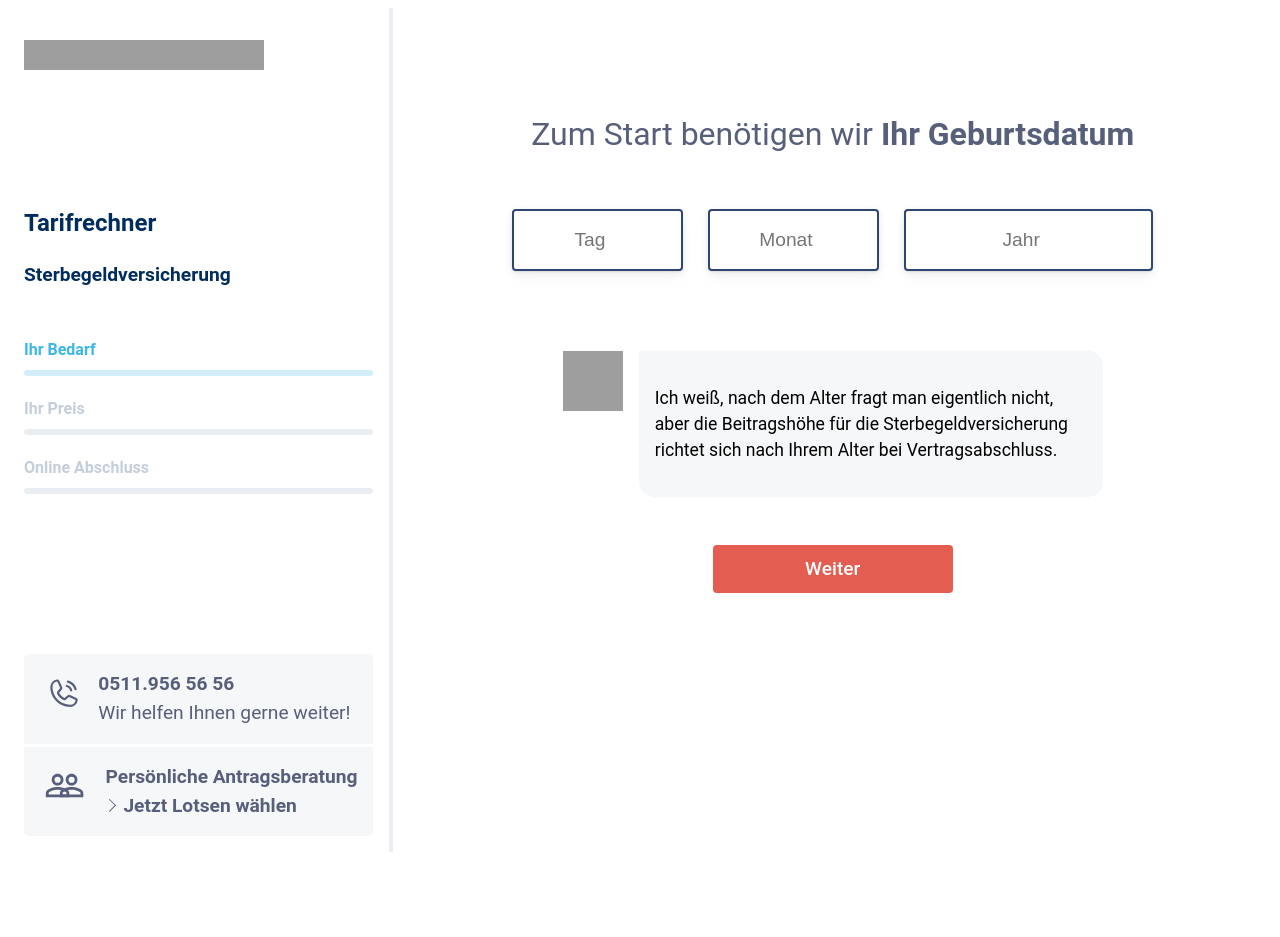
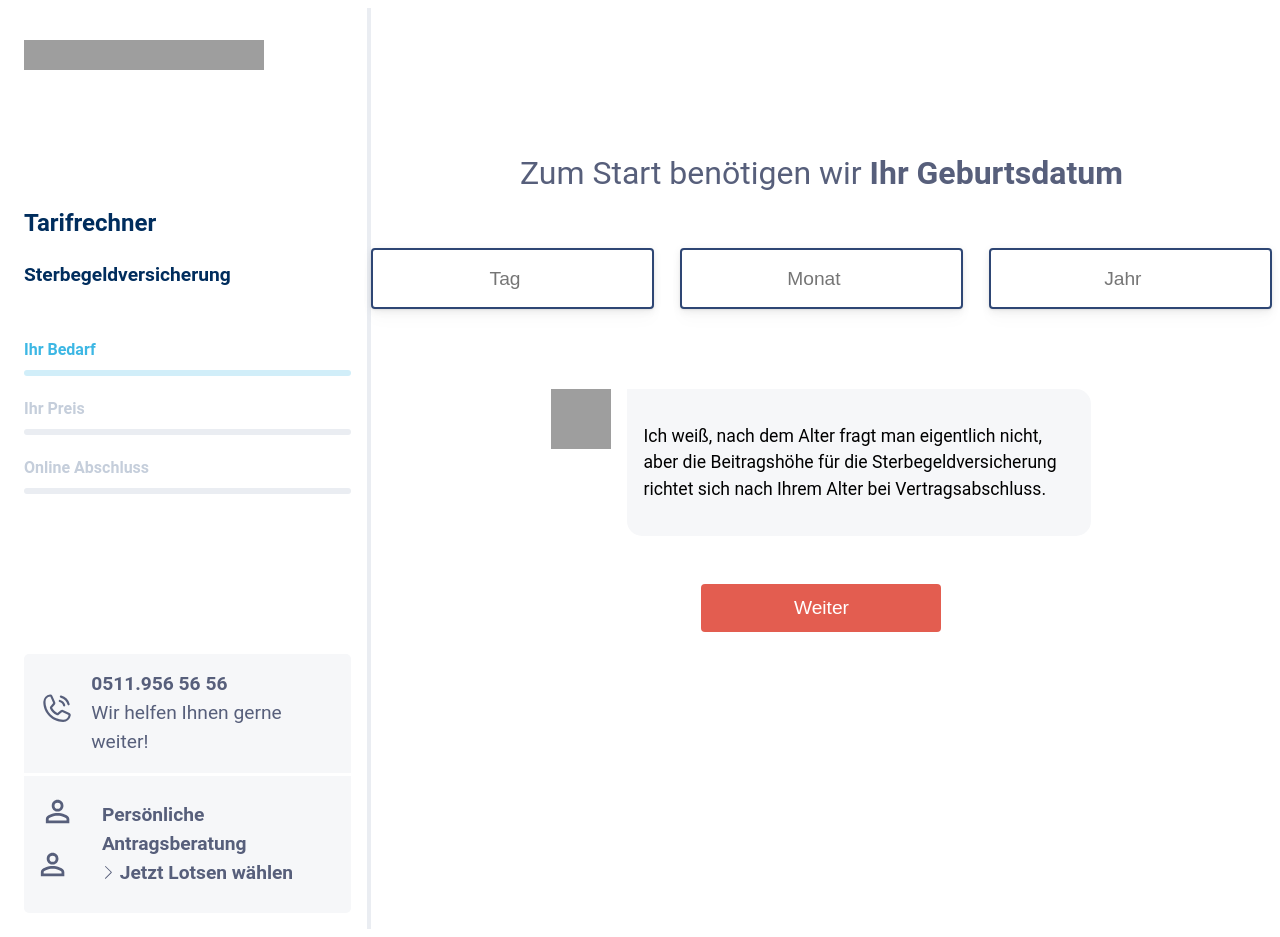
Before and after one commit to Nafront/Mein-Test-Aufgabe, a React (Vite) app: page / in a window 1280 px wide. Before the commit the page ends 860 px from the top, so only its background shows below. Built offline with nearby package versions, Linux system fonts and the light colour scheme; grey boxes are pictures that could not be loaded.

Commit message:
input focus style

```diff
--- /dev/null
+++ b/src/components/InputField.jsx
@@ -0,0 +1,14 @@
+import './InputField.css';
+
+export default function InputField ({ type, name, placeholder, value, onChange }) {
+  return (
+    <input
+      type={type}
+      name={name}
+      className="input"
+      placeholder={placeholder}
+      value={value}
+      onChange={onChange}
+    />
+  );
+};
--- a/src/pages/Home.css
+++ b/src/pages/Home.css
@@ -52,18 +52,9 @@
   /* width: 56rem; */
   gap: 1.6rem;
 }
-.input:focus-visible {
+/* .input:focus-visible {
     background-color: #DAE1EC;
-}
-.input:focus {
-    background-color: #DAE1EC;
-}
-.input:active {
-    background-color: #DAE1EC;
-}
-.input:vis {
-    background-color: #DAE1EC;
-}
+} */
 .input {
   flex: 1;
   outline: none;
@@ -75,32 +66,33 @@
   background: #fff;
   box-shadow: 0 1px 2px #00000014, 0 2px 8px #00000014, 0 12px 16px #00000005;
   transition: border-color 0.2s, color 0.2s, box-shadow 0.2s;
-  color: #c5cedb;
   font-size: 1.2rem;
   text-align: center;
   text-align: center;
   height: 3em;
-  /* ================ */
-    border: 2px solid #2e4674;
-    padding: 0 1.6rem;
+  color: #2e4674;
+}
 
-    box-shadow: 0 1px 2px #00000014, 0 2px 8px #00000014, 0 12px 16px #00000005;
-    color: #2e4674;
+
+.input:focus-visible,
+.input:focus,
+.input:active {
+      background-color: #DAE1EC;
+ /* Setzen Sie die gleiche Hintergrundfarbe wie oben */
 }
 .in_1 {
   flex: 2;
   max-width: 6em;
-  color: #575f7b;
+  /* color: #575f7b; */
 }
 .in_2 {
   max-width: 18rem;
-  color: #575f7b;
+  /* color: #575f7b; */
 }
 
 .button {
   min-height: 3rem;
   min-width: 15rem;
-
   border: none;
   display: inline-flex;
   align-items: center;
@@ -131,7 +123,6 @@
   min-height: 3rem;
   min-width: 15rem;
   border: none;
-  /* display: inline-flex; */
   align-items: center;
   justify-content: center;
   outline: none;
--- a/src/pages/Home.jsx
+++ b/src/pages/Home.jsx
@@ -1,9 +1,10 @@
-import  { useState } from "react";
-import {  Link, useNavigate } from "react-router-dom";
+import { useState } from "react";
+import { useNavigate } from "react-router-dom";
 import "./Home.css";
-import TextBox01 from '../components/TextBox01';
-import Aside from '../components/Aside';
+import TextBox01 from "../components/TextBox01";
+import Aside from "../components/Aside";
 import Button from "../ui/Button";
+import InputField from "../components/InputField";
 
 export default function Home() {
   const navigate = useNavigate();
@@ -14,8 +15,7 @@ export default function Home() {
 
   const handleNext = () => {
     if (validateInput()) {
-      navigate(`/naechste-seite?day=${day}&month=${month}&year=${year}`);
-      // navigate("/versicherungs");
+      navigate("/versicherungs");
     }
   };
 
@@ -71,27 +71,25 @@ export default function Home() {
         <form className="form">
           <div className="form-container">
             <div className="form-element">
-              <input
+              <InputField
                 type="number"
-                name=""
-                className="input in_1"
+                name="day"
                 placeholder="Tag"
+                value={day}
                 onChange={(e) => setDay(e.target.value)}
               />
-              <input
+              <InputField
                 type="number"
-                name=""
-                className="input in_1"
+                name="month"
                 placeholder="Monat"
-                min="1"
-                max="12"
+                value={month}
                 onChange={(e) => setMonth(e.target.value)}
               />
-              <input
+              <InputField
                 type="number"
-                name=""
-                className="input in_2"
+                name="year"
                 placeholder="Jahr"
+                value={year}
                 onChange={(e) => setYear(e.target.value)}
               />
             </div>
@@ -105,13 +103,9 @@ export default function Home() {
         <TextBox01 />
 
         <div className="container-next">
-            <Button
-              to="/versicherungs"
-              className="next_btn"
-              onClick={handleNext}
-            >
-              <span>Weiter</span>
-            </Button>
+          <Button to="/versicherungs" className="next_btn" onClick={handleNext}>
+            <span>Weiter</span>
+          </Button>
         </div>
       </div>
     </section>
--- a/src/ui/Button.jsx
+++ b/src/ui/Button.jsx
@@ -1,13 +1,11 @@
-// src/ui/Button.jsx
-import { Link } from "react-router-dom";
 import "./Button.css";
 
-export default function Button({ to, children }) {
+export default function Button({ onClick, children }) {
   return (
     <div className="container-next">
-      <Link to={to} className="next-btn">
+      <button className="next-btn" onClick={onClick}>
         {children}
-      </Link>
+      </button>
     </div>
   );
 }
```
Also changed, not shown: src/components/InputField.css (added).
